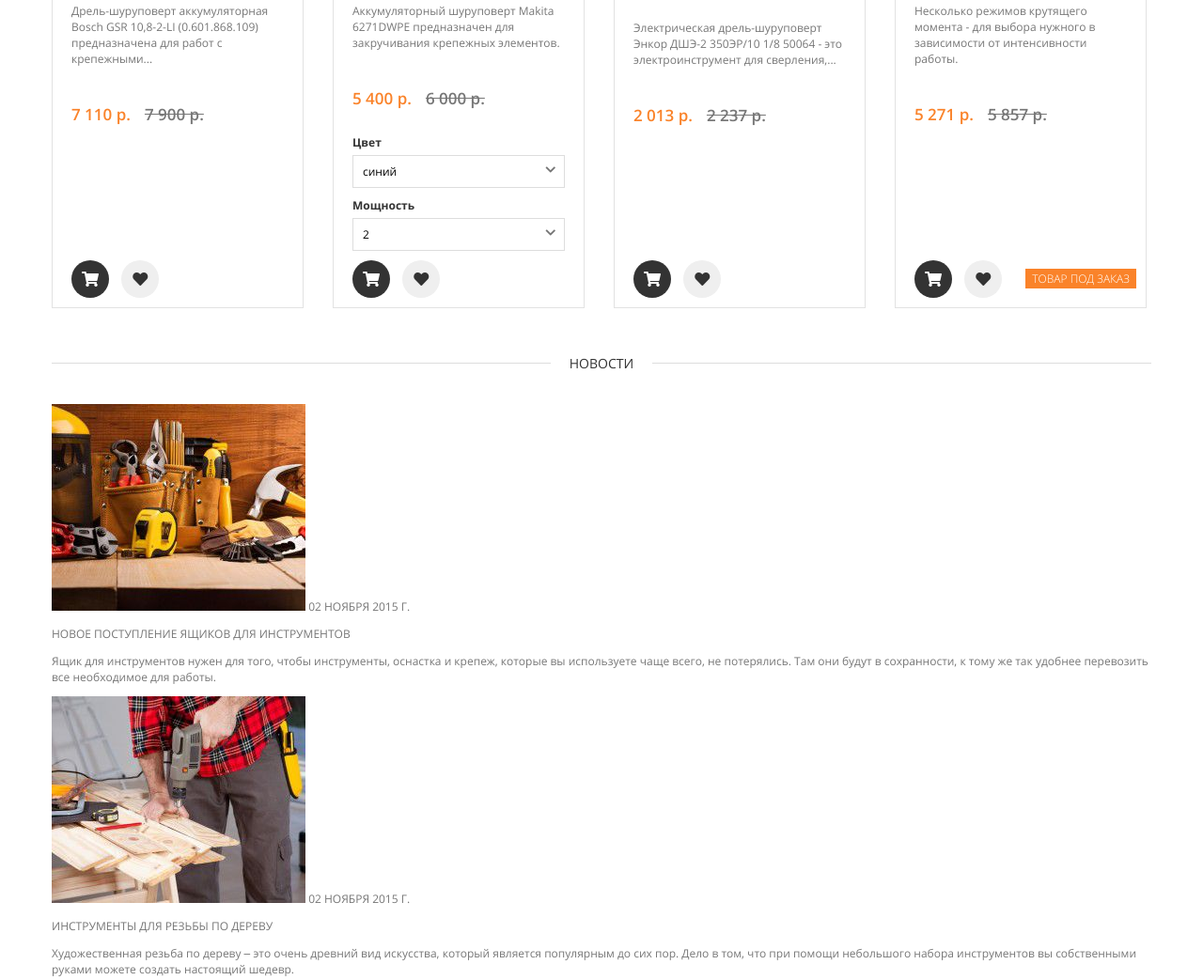
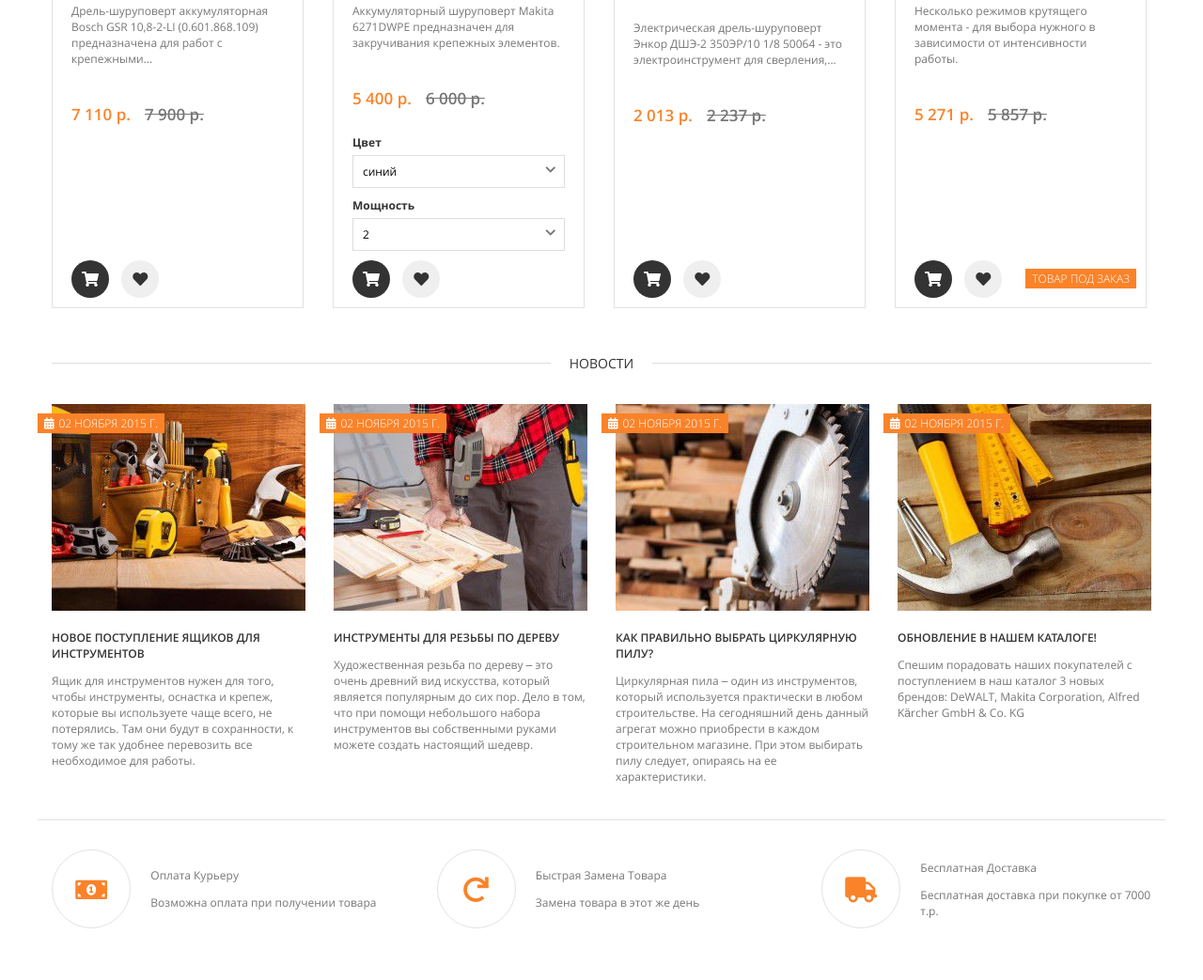
Before and after one commit to Verta-master/toolsmarket, a plain HTML site: page index.html in a window 1280 px wide. Shown: the part 1020-2063 px from the top of the page at 94% size. After the commit the page ends 2040 px from the top, so only its background shows below. Drawn offline with nearby package versions, Linux system fonts and the light colour scheme; files whose address does not match are found by name.

Commit message:
Update 2018-05-11T08:55:04.259Z

```diff
--- a/css/style.css
+++ b/css/style.css
@@ -1451,3 +1451,119 @@ button {
   -webkit-transition: ease-out 0.3s;
   transition: ease-out 0.3s;
 }
+.news {
+  border-bottom: 1px solid #e2e2e2;
+}
+.news__list {
+  margin-bottom: 25px;
+  display: -webkit-box;
+  display: -ms-flexbox;
+  display: flex;
+  -webkit-box-pack: start;
+      -ms-flex-pack: start;
+          justify-content: flex-start;
+  -webkit-box-align: stretch;
+      -ms-flex-align: stretch;
+          align-items: stretch;
+  -ms-flex-line-pack: start;
+      align-content: flex-start;
+}
+.news__item {
+  width: 270px;
+  margin-right: 30px;
+  position: relative;
+}
+.news__item:nth-child(4n) {
+  margin-right: 0;
+}
+.news__img {
+  width: 100%;
+  height: 220px;
+  margin-bottom: 20px;
+  overflow: hidden;
+  display: -webkit-box;
+  display: -ms-flexbox;
+  display: flex;
+  -webkit-box-pack: center;
+      -ms-flex-pack: center;
+          justify-content: center;
+  -webkit-box-align: center;
+      -ms-flex-align: center;
+          align-items: center;
+}
+.news__date {
+  position: absolute;
+  top: 10px;
+  left: -15px;
+  padding: 2px 7px;
+  background-color: #fa832a;
+  color: #fff;
+  font-weight: 300;
+  text-transform: uppercase;
+}
+.news__date i {
+  margin-right: 5px;
+}
+.news__title {
+  font-size: 12px;
+  font-weight: 600;
+  text-transform: uppercase;
+}
+.news__title a {
+  color: #333;
+  -webkit-transition: ease 0.3s;
+  transition: ease 0.3s;
+}
+.news__title a:hover,
+.news__title a:active {
+  color: #fa832a;
+  -webkit-transition: ease 0.3s;
+  transition: ease 0.3s;
+}
+.features {
+  padding-top: 30px;
+  padding-bottom: 30px;
+}
+.features__list {
+  display: -webkit-box;
+  display: -ms-flexbox;
+  display: flex;
+  -webkit-box-pack: justify;
+      -ms-flex-pack: justify;
+          justify-content: space-between;
+  -webkit-box-align: center;
+      -ms-flex-align: center;
+          align-items: center;
+}
+.features__item {
+  width: 30%;
+  display: -webkit-box;
+  display: -ms-flexbox;
+  display: flex;
+  -webkit-box-pack: justify;
+      -ms-flex-pack: justify;
+          justify-content: space-between;
+  -webkit-box-align: center;
+      -ms-flex-align: center;
+          align-items: center;
+}
+.features__img {
+  width: 84px;
+  height: 84px;
+  display: -webkit-box;
+  display: -ms-flexbox;
+  display: flex;
+  -webkit-box-pack: center;
+      -ms-flex-pack: center;
+          justify-content: center;
+  -webkit-box-align: center;
+      -ms-flex-align: center;
+          align-items: center;
+  border-radius: 50%;
+  border: 1px solid #e2e2e2;
+  color: #fa832a;
+  font-size: 27px;
+}
+.features__info {
+  width: 70%;
+}
--- a/index.html
+++ b/index.html
@@ -7,7 +7,6 @@
   <link rel="stylesheet" href="https://cdnjs.cloudflare.com/ajax/libs/Swiper/4.2.2/css/swiper.min.css">
   <link rel="stylesheet" href="https://cdnjs.cloudflare.com/ajax/libs/fancybox/3.3.1/jquery.fancybox.min.css">
   <link rel="stylesheet" href="https://use.fontawesome.com/releases/v5.0.12/css/all.css" integrity="sha384-G0fIWCsCzJIMAVNQPfjH08cyYaUtMwjJwqiRKxxE/rx96Uroj1BtIQ6MLJuheaO9" crossorigin="anonymous">
-<!--  <link rel="stylesheet" href="//code.jquery.com/ui/1.12.1/themes/base/jquery-ui.css">-->
   <link rel="stylesheet" href="css/style.min.css">
 </head>
 <body>
@@ -421,7 +420,7 @@
           <a href="#" class="news__img">
             <img src="img/9_novoe-postuplenie-yaschikov-d.jpg" alt="НОВОЕ ПОСТУПЛЕНИЕ ЯЩИКОВ ДЛЯ ИНСТРУМЕНТОВ" width="270" height="220">
           </a>
-          <time class="news__date">02 НОЯБРЯ 2015 Г.</time>
+          <time class="news__date"><i class="fas fa-calendar-alt"></i>02 НОЯБРЯ 2015 Г.</time>
           <p class="news__title"><a href="#">НОВОЕ ПОСТУПЛЕНИЕ ЯЩИКОВ ДЛЯ ИНСТРУМЕНТОВ</a></p>
           <p>Ящик для инструментов нужен для того, чтобы инструменты, оснастка и крепеж, которые вы используете чаще всего, не потерялись. Там они будут в сохранности, к тому же так удобнее перевозить все необходимое для работы.</p>
         </li>
@@ -429,7 +428,7 @@
           <a href="#" class="news__img">
             <img src="img/8_instrumenty-dlya-rezby-po-d.jpg" alt="ИНСТРУМЕНТЫ ДЛЯ РЕЗЬБЫ ПО ДЕРЕВУ" width="270" height="220">
           </a>
-          <time class="news__date">02 НОЯБРЯ 2015 Г.</time>
+          <time class="news__date"><i class="fas fa-calendar-alt"></i>02 НОЯБРЯ 2015 Г.</time>
           <p class="news__title"><a href="#">ИНСТРУМЕНТЫ ДЛЯ РЕЗЬБЫ ПО ДЕРЕВУ</a></p>
           <p>Художественная резьба по дереву – это очень древний вид искусства, который является популярным до сих пор. Дело в том, что при помощи небольшого набора инструментов вы собственными руками можете создать настоящий шедевр.</p>
         </li>
@@ -437,7 +436,7 @@
           <a href="#" class="news__img">
             <img src="img/7_kak-pravilno-vybrat-inst.jpg" alt="КАК ПРАВИЛЬНО ВЫБРАТЬ ЦИРКУЛЯРНУЮ ПИЛУ?" width="270" height="220">
           </a>
-          <time class="news__date">02 НОЯБРЯ 2015 Г.</time>
+          <time class="news__date"><i class="fas fa-calendar-alt"></i>02 НОЯБРЯ 2015 Г.</time>
           <p class="news__title"><a href="#">КАК ПРАВИЛЬНО ВЫБРАТЬ ЦИРКУЛЯРНУЮ ПИЛУ?</a></p>
           <p>Циркулярная пила – один из инструментов, который используется практически в любом строительстве. На сегодняшний день данный агрегат можно приобрести в каждом строительном магазине. При этом выбирать пилу следует, опираясь на ее характеристики.</p>
         </li>
@@ -445,9 +444,41 @@
           <a href="#" class="news__img">
             <img src="img/6_obnovlenie-v-nashem-katalog.jpg" alt="ОБНОВЛЕНИЕ В НАШЕМ КАТАЛОГЕ!" width="270" height="220">
           </a>
-          <time class="news__date">02 НОЯБРЯ 2015 Г.</time>
+          <time class="news__date"><i class="fas fa-calendar-alt"></i>02 НОЯБРЯ 2015 Г.</time>
           <p class="news__title"><a href="#">ОБНОВЛЕНИЕ В НАШЕМ КАТАЛОГЕ!</a></p>
           <p>Спешим порадовать наших покупателей с поступлением в наш каталог 3 новых брендов: DeWALT, Makita Corporation, Alfred Kärcher GmbH & Co. KG</p>
+        </li>
+      </ul>
+    </section>
+
+    <section class="features wrapper">
+      <ul class="features__list">
+        <li class="features__item">
+          <figure class="features__img">
+            <i class="fas fa-money-bill-alt"></i>
+          </figure>
+          <div class="features__info">
+            <p class="features__title">Оплата Курьеру</p>
+            <p>Возможна оплата при получении товара</p>
+          </div>
+        </li>
+        <li class="features__item">
+          <figure class="features__img">
+            <i class="fas fa-redo"></i>
+          </figure>
+          <div class="features__info">
+            <p class="features__title">Быстрая Замена Товара</p>
+            <p>Замена товара в этот же день</p>
+          </div>
+        </li>
+        <li class="features__item">
+          <figure class="features__img">
+            <i class="fas fa-truck"></i>
+          </figure>
+          <div class="features__info">
+            <p class="features__title">Бесплатная Доставка</p>
+            <p>Бесплатная доставка при покупке от 7000 т.р.</p>
+          </div>
         </li>
       </ul>
     </section>
```
Also changed, not shown: css/style.min.css.
